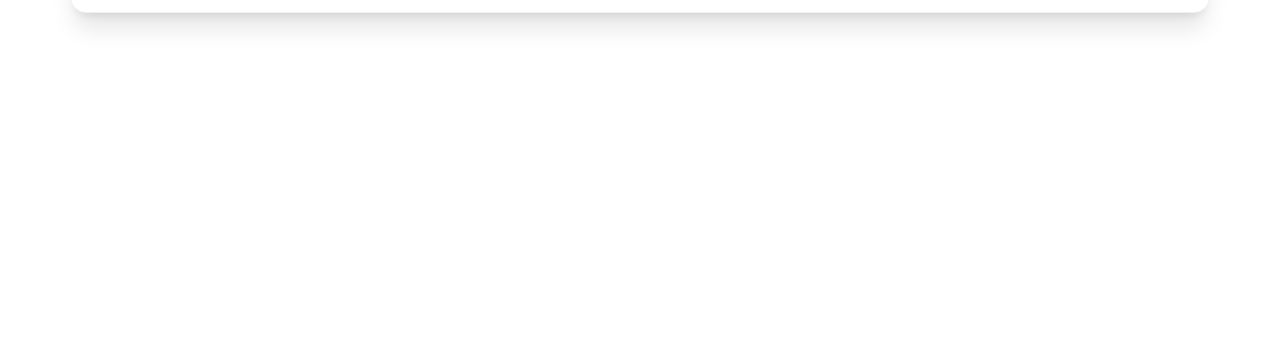
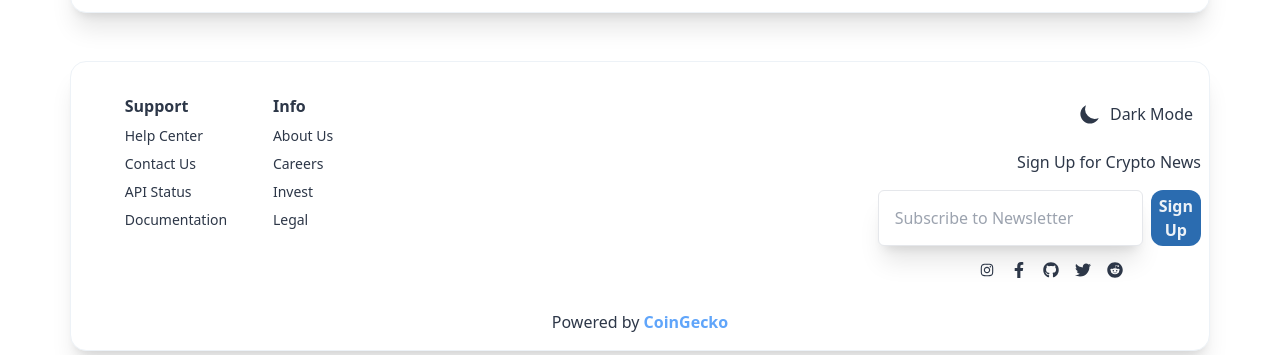
Before and after one commit to sravantp7/cryptobase-react-app, a React (Vite) app: page /coins/1 in a window 1280 px wide. Shown: the part 597-952 px from the top of the page. Before the commit the page ends 800 px from the top, so only its background shows below. Built offline with nearby package versions, Linux system fonts and the light colour scheme; no server answers.

Commit message:
added Footer component

```diff
--- a/src/App.jsx
+++ b/src/App.jsx
@@ -8,6 +8,7 @@ import Signup from './routes/Signup';
 import Account from './routes/Account';
 import axios from "axios";
 import CoinPage from "./components/CoinPage";
+import Footer from './components/Footer';
 
 const App = () => {
   const [coins, setCoins] = useState([]);
@@ -30,6 +31,7 @@ const App = () => {
         <Route path='/account' element={<Account />} />
         <Route path='/coins/:coinId' element={<CoinPage />} />
       </Routes>
+      <Footer />
     </ThemeProvider>
   );
 }
--- /dev/null
+++ b/src/components/Footer.jsx
@@ -0,0 +1,61 @@
+import React from 'react';
+import ThemeToggle from './ThemeToggle';
+import { AiOutlineInstagram } from 'react-icons/ai';
+import { FaFacebookF, FaGithub, FaTwitter, FaReddit } from 'react-icons/fa';
+
+const Footer = () => {
+  return (
+    <div className='rounded-div mt-8 mb-2 pt-8 text-primary'>
+      <div className='grid md:grid-cols-2'>
+        {/* leftside */}
+        <div className='flex justify-evenly w-full md:max-w-[300px]'>
+          <div>
+            <h2 className='font-bold'>Support</h2>
+            <ul>
+              <li className='text-sm pt-2'>Help Center</li>
+              <li className='text-sm pt-2'>Contact Us</li>
+              <li className='text-sm pt-2'>API Status</li>
+              <li className='text-sm pt-2'>Documentation</li>
+            </ul>
+          </div>
+          <div>
+            <h2 className='font-bold'>Info</h2>
+            <ul>
+              <li className='text-sm pt-2'>About Us</li>
+              <li className='text-sm pt-2'>Careers</li>
+              <li className='text-sm pt-2'>Invest</li>
+              <li className='text-sm pt-2'>Legal</li>
+            </ul>
+          </div>
+        </div>
+        {/* rightside */}
+        <div className='text-right'>
+          <div className='w-full flex justify-end'>
+            <div className='w-full md:w-[300px] py-4 relative'>
+              <div className='flex justify-center md:justify-end py-4 md:py-0 md:pb-4 mt-[-1rem]'>
+                <ThemeToggle />
+              </div>
+              <p className='text-center md:text-right'>Sign Up for Crypto News</p>
+              <div>
+                <form className='flex justify-center md:justify-end py-4 flex-col md:flex-row gap-2'>
+                  <input className='border shadow-xl bg-primary rounded-md px-4 py-1 outline-none text-black' type="email" placeholder='Subscribe to Newsletter' />
+                  <button className='rounded-xl bg-button text-btnText px-2 font-bold w-[100px] py-1 mx-auto'>Sign Up</button>
+                </form>
+              </div>
+              <div className='flex gap-4 justify-center'>
+                <AiOutlineInstagram />
+                <FaFacebookF />
+                <FaGithub />
+                <FaTwitter />
+                <FaReddit />
+              </div>
+            </div>
+          </div>
+        </div>
+      </div>
+      <p className='text-center py-4'>Powered by <a href='https://www.coingecko.com/' className='font-bold text-blue-400'>CoinGecko</a></p>
+    </div>
+  );
+}
+
+export default Footer;
```
